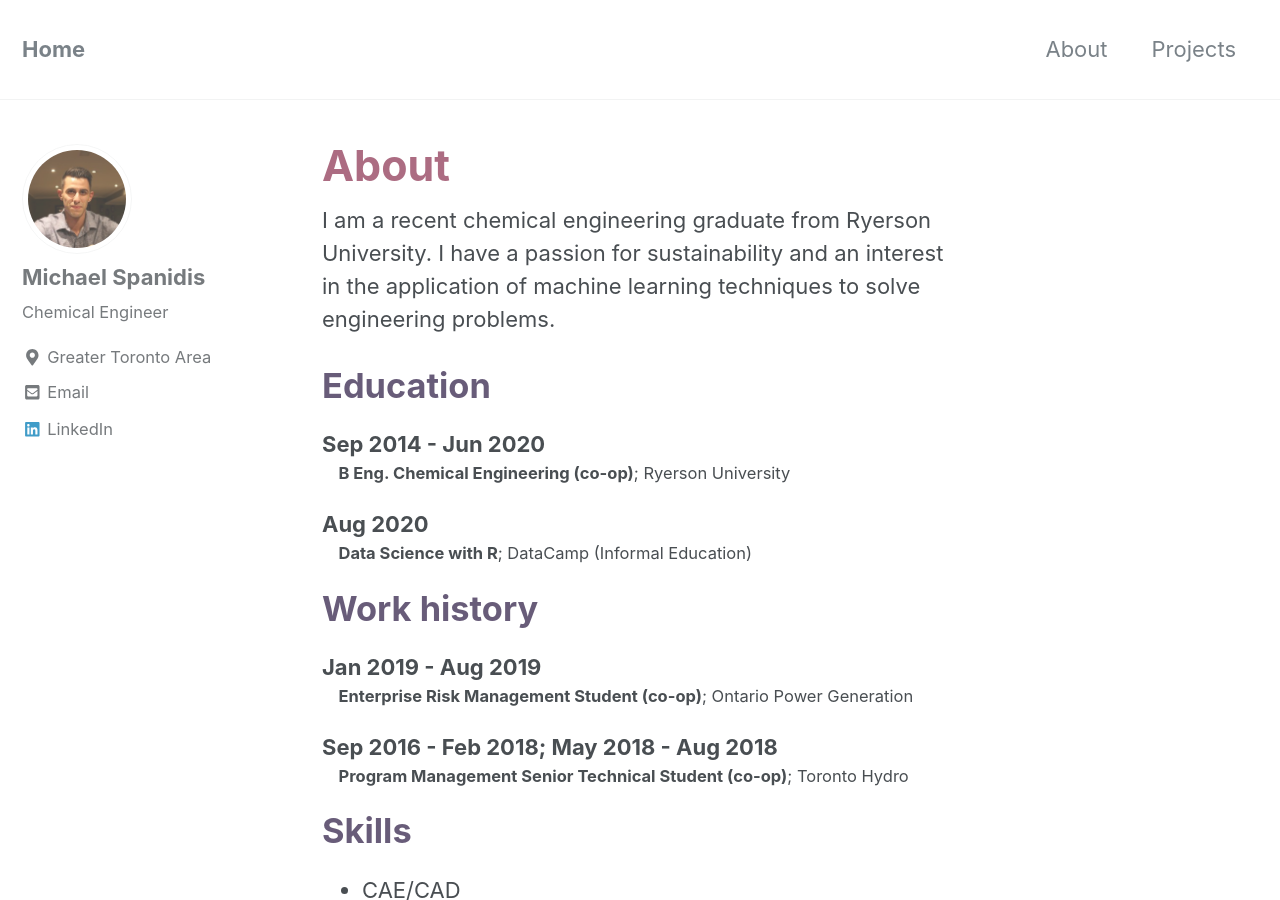
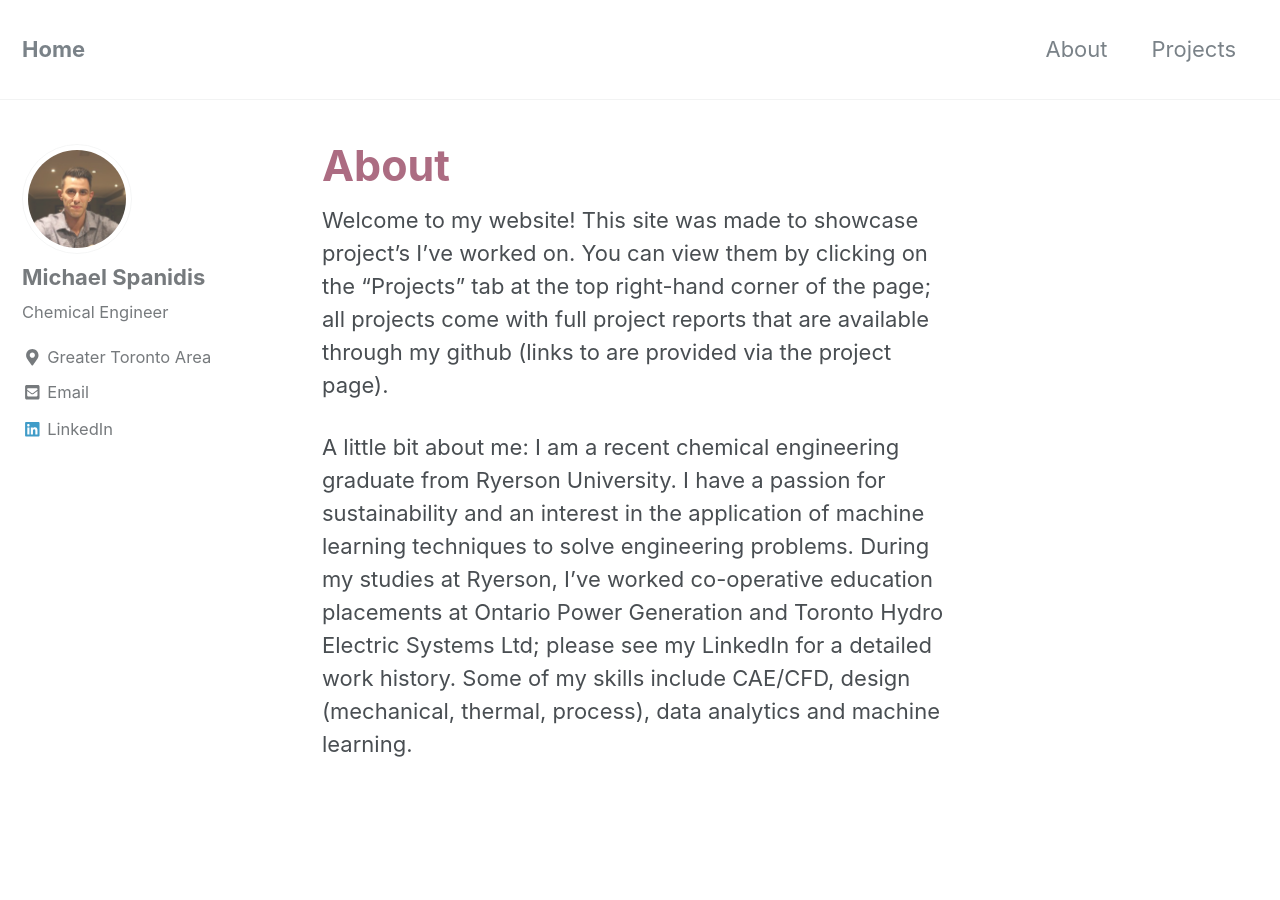
Before and after one commit to michaelspanidis/michaelspanidis.github.io, a Jekyll site: the page built from _pages/about.md, in a window 1280 px wide and 900 px high. Built offline with Jekyll 4.4.1, drawn with Linux system fonts in a browser that asks for light colours; nearby versions of some CDN libraries; some of the changed text lies outside the part shown.

Commit message:
changes42

```diff
--- a/_pages/about.md
+++ b/_pages/about.md
@@ -2,26 +2,6 @@
 title: <span style="color:rgb(172,108,130); font-size:1.25em;">About</span>
 permalink: /about/
 ---
-I am a recent chemical engineering graduate from Ryerson University. I have a passion for sustainability and an interest in the application of machine learning techniques to solve engineering problems.
+Welcome to my website! This site was made to showcase project's I've worked on. You can view them by clicking on the "Projects" tab at the top right-hand corner of the page; all projects come with full project reports that are available through my github (links to are provided via the project page).
 
-# <span style="color:rgb(104,92,121);">Education</span>
-Sep 2014 - Jun 2020
-:   **B Eng. Chemical Engineering (co-op)**; Ryerson University
-
-Aug 2020
-:   **Data Science with R**; DataCamp (Informal Education)
-
-# <span style="color:rgb(104,92,121);">Work history</span>
-Jan 2019 - Aug 2019
-:   **Enterprise Risk Management Student (co-op)**; Ontario Power Generation
-
-Sep 2016 - Feb 2018; May 2018 - Aug 2018
-:   **Program Management Senior Technical Student (co-op)**; Toronto Hydro
-
-# <span style="color:rgb(104,92,121);">Skills</span>
-* CAE/CAD
-* Mechanical, thermal, and process design
-* Python/R
-* Business intelligence/data analytics
-* Machine learning
-* Risk/program management
+A little bit about me: I am a recent chemical engineering graduate from Ryerson University. I have a passion for sustainability and an interest in the application of machine learning techniques to solve engineering problems. During my studies at Ryerson, I've worked co-operative education placements at Ontario Power Generation and Toronto Hydro Electric Systems Ltd; please see my LinkedIn for a detailed work history. Some of my skills include CAE/CFD, design (mechanical, thermal, process), data analytics and machine learning.
```
